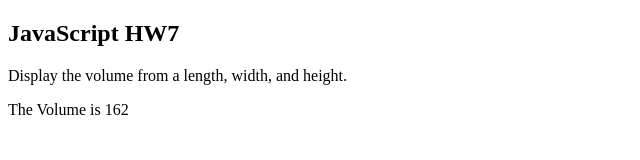
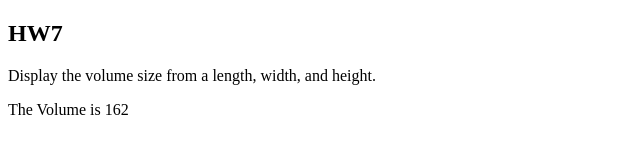
Before and after one commit to judyburns/HW7, a plain HTML site: page index.html in a window 1280 px wide. Shown: the whole page, without its empty margins (0-640 px from the left). Drawn offline with Linux system fonts and the light colour scheme.

Commit message:
Add files via upload
Updated comments.

```diff
--- a/index.html
+++ b/index.html
@@ -7,15 +7,15 @@
 </head>
 <body>
 
-<h2>JavaScript HW7</h2>
+<h2>HW7</h2>
 
-<p>Display the volume from a length, width, and height.</p>
+<p>Display the volume size from a length, width, and height.</p>
 
 <script>
 /*
  * Cleveland Codes - HW7
  *
- * This script will display the volume to the user using document.write();
+ * This script will display the volume size to the user using document.write();
  *
  */
  function startProcess (){
@@ -26,7 +26,7 @@
 	document.write("The Volume is " + result);
  }
  function getVolume(length,width,height) {
-	var result = length * width * height;
+	var result = (length * width * height);
 	return result;
 }
 startProcess();
```
